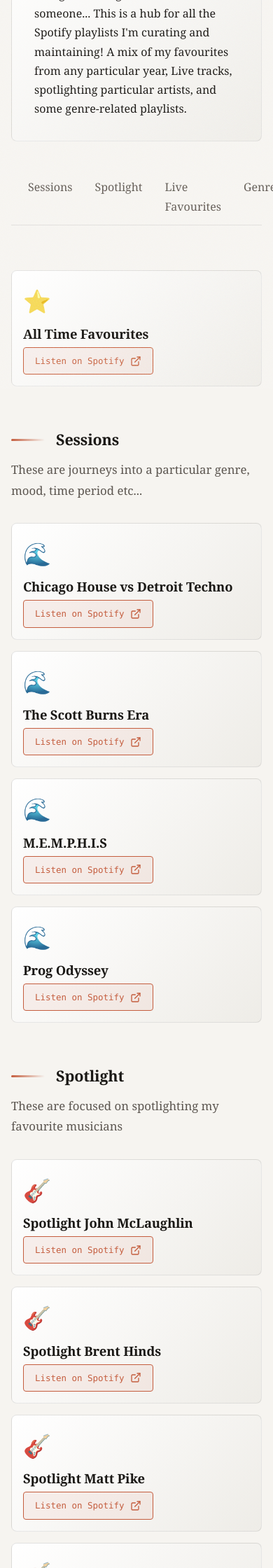
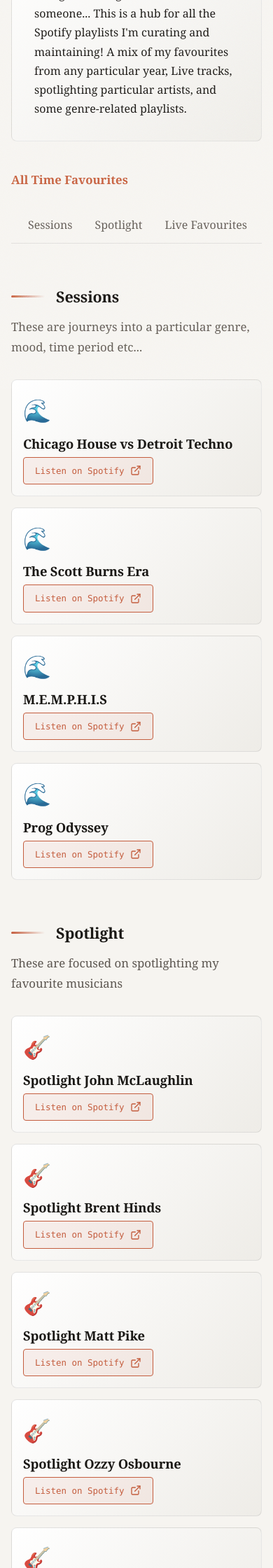
Before and after one commit to alalunw/alalunw.github.io, a Jekyll site: the page built from spotify-playlists/index.md, in a window 390 px wide. Shown: the part 345-2585 px from the top of the page at 70% size. Built offline with Jekyll 4.4.1, drawn with Linux system fonts in a browser that asks for light colours.

Commit message:
feat(spotify-playlists): add header All Time Favourites as primary; remove duplicate All Time Favourites block; ensure mobile nav visibility; add hidden anchor for header target

```diff
--- a/assets/css/main.css
+++ b/assets/css/main.css
@@ -30,6 +30,23 @@
   position: sticky;
   top: 0;
   z-index: 10;
+}
+.playlist-subnav a.playlist-subnav__item--primary {
+  font-weight: 800;
+  color: var(--c-text);
+}
+
+/* Mobile-friendly header nav: allow horizontal scroll so items are visible */
+@media (max-width: 700px) {
+  .site-header__inner { overflow-x: auto; white-space: nowrap; }
+  .playlist-subnav { overflow-x: auto; white-space: nowrap; }
+  .playlist-subnav a.playlist-subnav__item { display: inline-block; padding: 0.5rem 1rem; }
+  .playlist-subnav a.playlist-subnav__item--primary { display: inline-block; }
+}
+
+/* Remove duplicate All Time Favourites card from Annual (header-driven) on all viewports */
+@media (min-width: 0px) {
+  #annual-favourites > .playlist-grid > .playlist-card:first-child { display: none; }
 }
 
 /* Improve in-page anchor navigation with scroll offset for fixed header */
@@ -1387,3 +1404,5 @@
 gap: var(--space-md);
 }
 }
+/* Hide the All Time Favourites card inside Annual Favourites to avoid duplication in header-driven layout */
+#annual-favourites .playlist-card--annual-alltime-hide { display: none; }
--- a/spotify-playlists/index.md
+++ b/spotify-playlists/index.md
@@ -35,6 +35,12 @@
 });
 </script>
 
+<!-- All Time Favourites - top (primary in header) -->
+<a href="#all-time-favourites" class="playlist-subnav__item playlist-subnav__item--primary" style="font-weight:800;">All Time Favourites</a>
+
+<!-- Hidden anchor for All Time Favourites section (header target) -->
+<div id="all-time-favourites" aria-hidden="true" style="position:absolute; left:-9999px; top:0; width:1px; height:1px; overflow:hidden;"></div>
+
 <!-- Interactive Subnav for subsections -->
 <div class="playlist-subnav" id="playlist-subnav" role="navigation" aria-label="Playlist categories">
   <a href="#sessions" class="playlist-subnav__item">Sessions</a>
@@ -44,17 +50,7 @@
   <a href="#annual-favourites" class="playlist-subnav__item">Annual Favourites</a>
 </div>
 
-<!-- All Time Favourites - top (independent) -->
-<div id="all-time-favourites-top" class="playlist-section">
-  <div class="playlist-card" style="margin:0 0 var(--space-md);">
-    <div class="playlist-card__icon">⭐</div>
-    <h3 class="playlist-card__title" style="margin:0 0 var(--space-sm);">All Time Favourites</h3>
-    <a href="https://open.spotify.com/playlist/3rD2dmHEJmAK9onDYsWvh3?si=500ba3b9448140a5" class="playlist-card__link" style="display:inline-flex; align-items:center;">
-      Listen on Spotify
-      <svg xmlns="http://www.w3.org/2000/svg" width="16" height="16" viewBox="0 0 24 24" fill="none" stroke="currentColor" stroke-width="2" stroke-linecap="round" stroke-linejoin="round"><path d="M18 13v6a2 2 0 0 1-2 2H5a2 2 0 0 1-2-2V8a2 2 0 0 1 2-2h6"/><polyline points="15 3 21 3 21 9"/><line x1="10" y1="14" x2="21" y2="3"/></svg>
-    </a>
-  </div>
-</div>
+<!-- All Time Favourites (moved into header as primary) -->
 
 <!-- Sessions Section -->
 <div id="sessions" class="playlist-section">
@@ -66,7 +62,7 @@
 
 
 
-  <div class="playlist-card">
+  <div class="playlist-card playlist-card--annual-alltime-hide">
     <div class="playlist-card__icon">🌊</div>
     <h3 class="playlist-card__title">Chicago House vs Detroit Techno</h3>
     <a href="https://open.spotify.com/playlist/2kG2yZjqM6VOvdLAJTaf2u?si=d3e359a323554de4" class="playlist-card__link">
```
